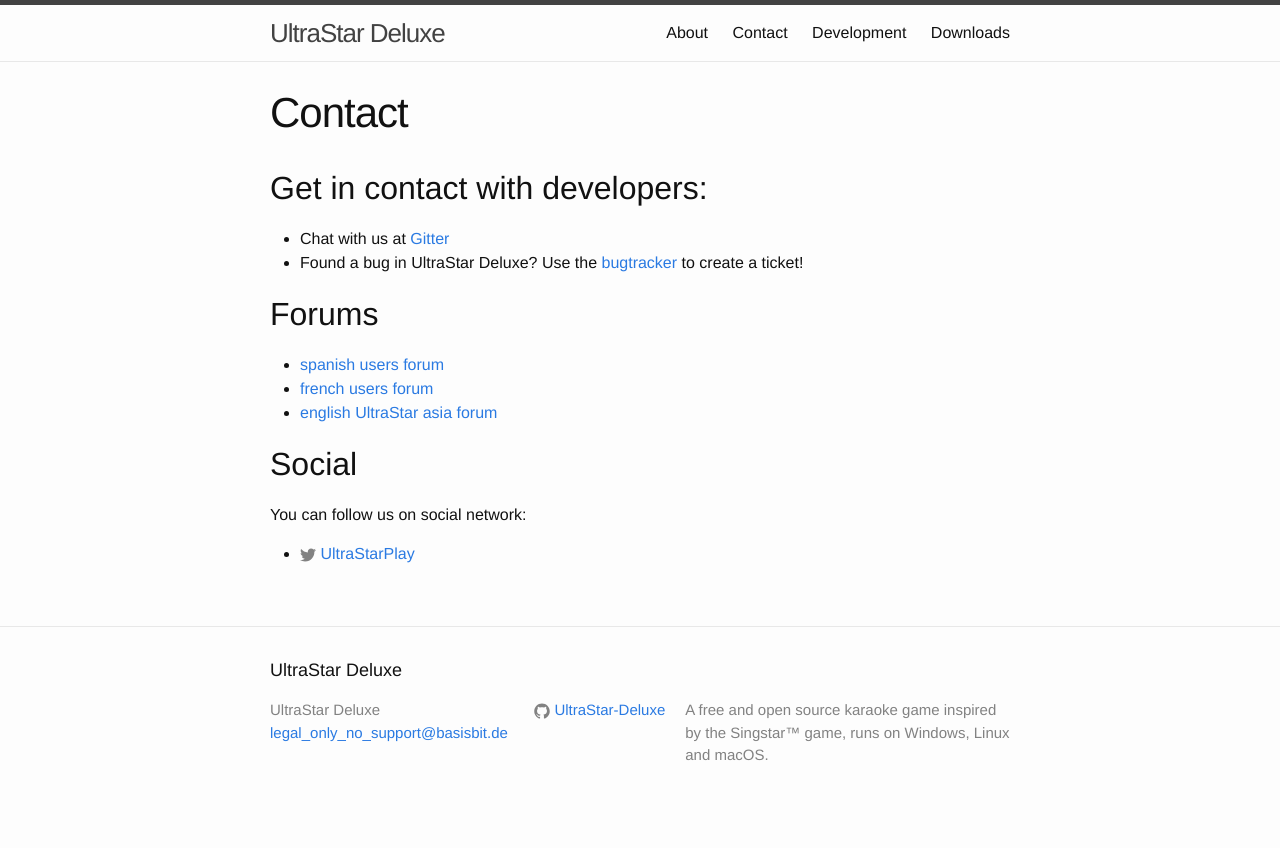
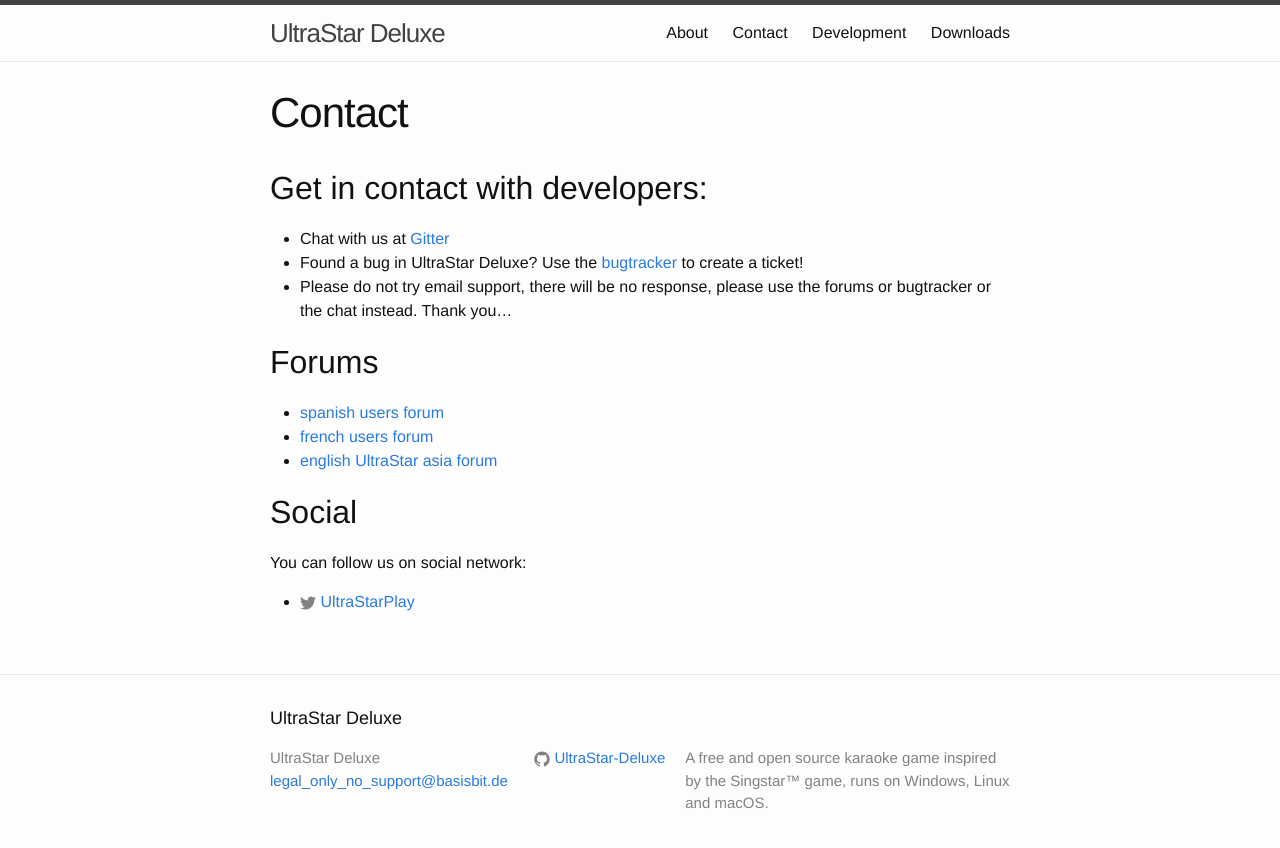
Before and after one commit to UltraStar-Deluxe/ultrastar-deluxe.github.io, a Jekyll site: the page built from contact.md, in a window 1280 px wide. Shown: the top 848 px of the page. Built offline with Jekyll 4.4.1, drawn with Linux system fonts in a browser that asks for light colours.

Commit message:
no email support

```diff
--- a/contact.md
+++ b/contact.md
@@ -9,6 +9,7 @@
 
 *  Chat with us at [Gitter][webchat]
 *  Found a bug in UltraStar Deluxe? Use the [bugtracker][bugtracker] to create a ticket!
+*  Please do not try email support, there will be no response, please use the forums or bugtracker or the chat instead. Thank you...
 
 ## Forums
 
```
